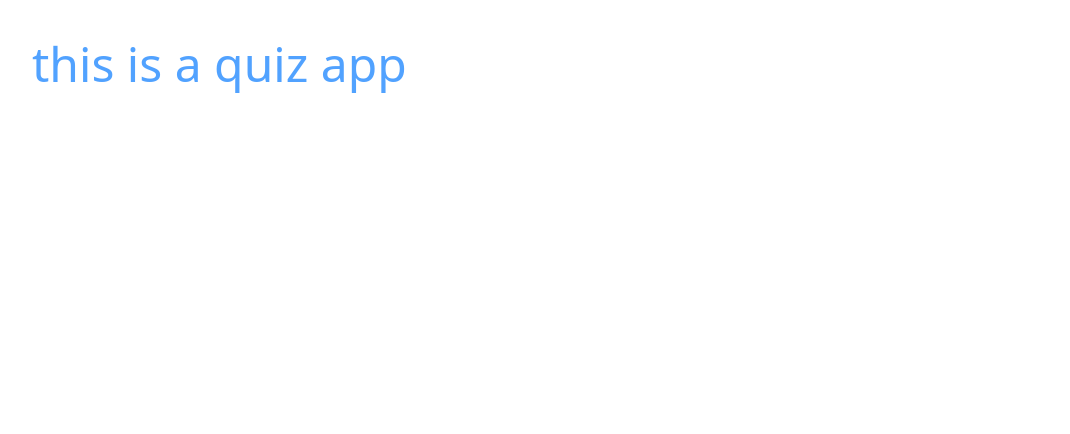
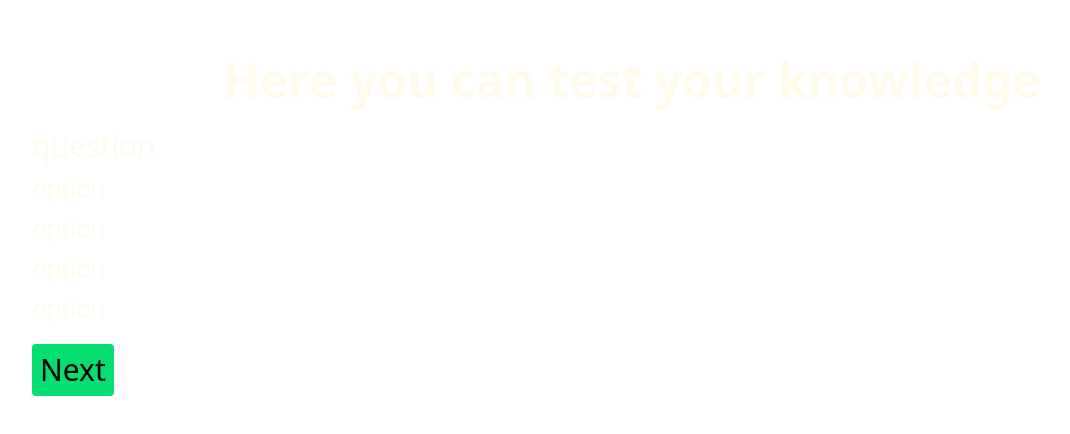
Before and after one commit to akshay-sharma062/React-Project, a React (Vite) app in the folder Quiz_App/: page / in a window 1280 px wide. Shown: the top 434 px of the page, without its empty margins (8-1078 px from the left). Built offline with nearby package versions, Linux system fonts and the light colour scheme.

Commit message:
this is Quizapp

```diff
--- a/Quiz_App/src/App.jsx
+++ b/Quiz_App/src/App.jsx
@@ -2,8 +2,22 @@ import React from 'react'
 
 function App() {
   return (
-    <div>
-      <h1 className='p-10 text-blue-400 text-5xl'>this is a quiz app</h1>
+    <div className='p-10'>
+      <h1 className='p-4 flex justify-center text-5xl text-amber-50 font-bold'>Here you can test your knowledge</h1>
+      <div className='text-3xl text-amber-50  mt-2'>
+        question</div>
+      <div className='text-2xl text-amber-50 mt-2'>
+        option</div>
+      <div className='text-2xl text-amber-50  mt-2'>
+        option</div>
+      <div className='text-2xl text-amber-50  mt-2'>
+        option</div>
+      <div className='text-2xl text-amber-50  mt-2'>
+        option</div>
+      <div >
+        <button className='text-3xl bg-green-400 rounded mt-5 text-black p-2 delay-700 hover:bg-amber-300 cursor-pointer '> Next </button>
+      </div>
+
     </div>
   )
 }
```
